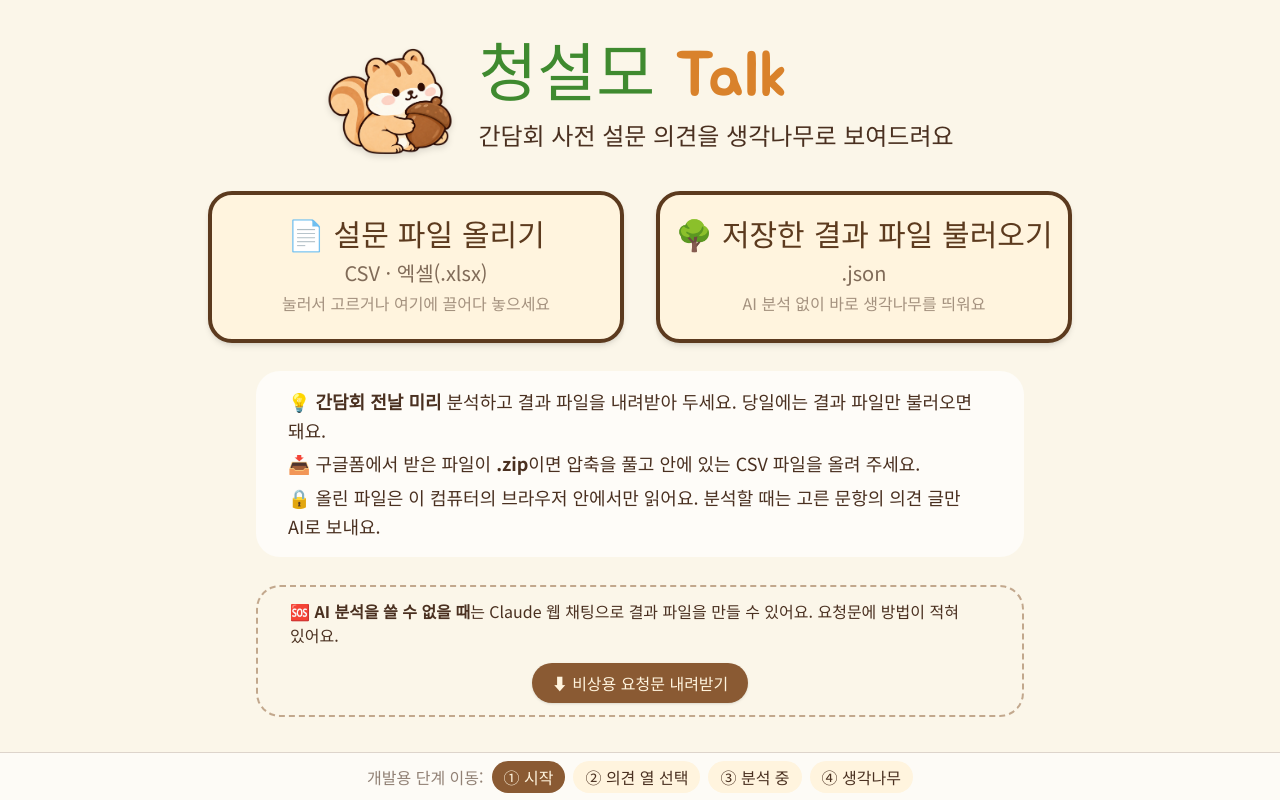
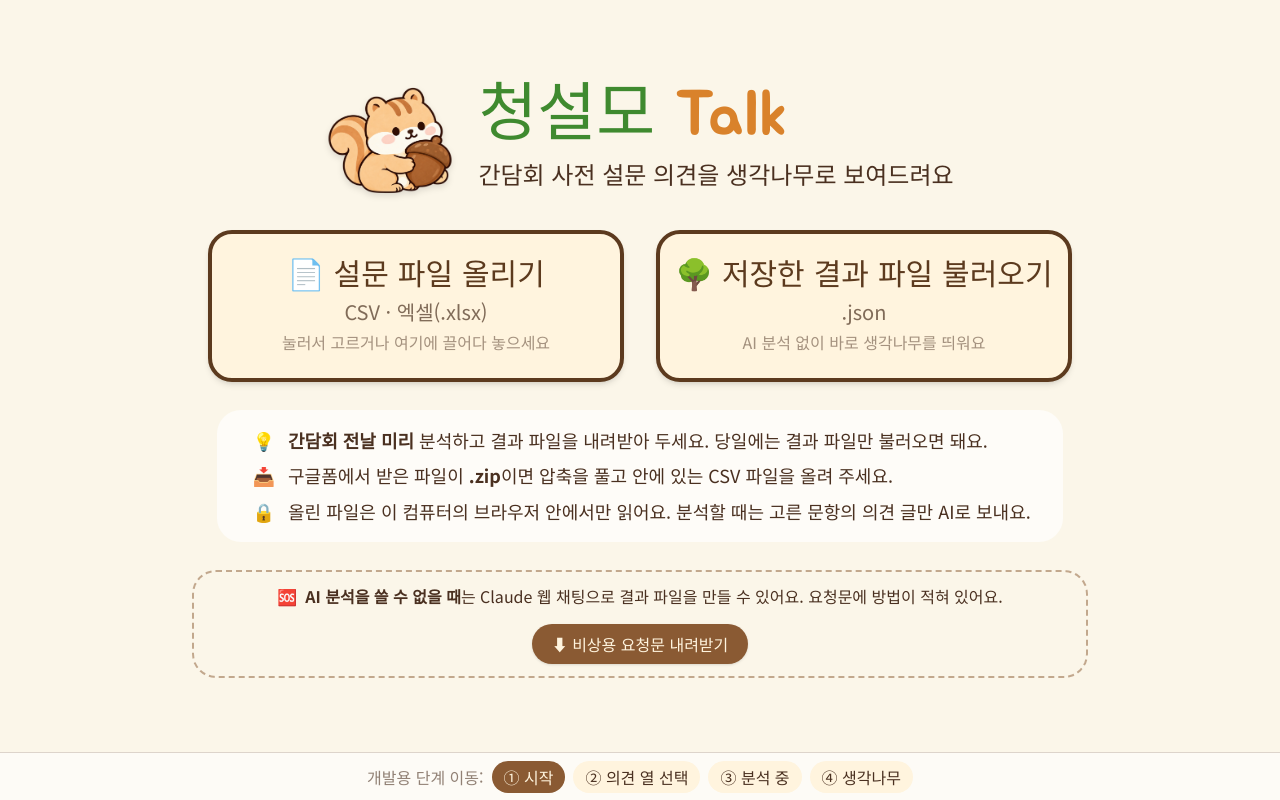
Before and after one commit to hbchoi36-alt/cheongseolmo-talk, a Next.js app: page / in a window 1280 px wide. Built offline with nearby package versions, Linux system fonts and the light colour scheme.

Commit message:
시작 화면 안내 문구가 한 줄에 들어가도록 상자를 넓히고 마지막 줄에 글자가 홀로 남지 않게 했으며, 줄이 바뀌면 이모지 옆 글 위치에 맞춰 내어쓰게 함

```diff
--- a/components/StartStep.tsx
+++ b/components/StartStep.tsx
@@ -9,6 +9,18 @@ interface StartStepProps {
   /** 파일을 읽어 보고, 읽지 못하면 이유를 돌려준다 */
   onSurveySelected: (file: File, kind: SurveyFileKind) => Promise<string | null>;
   onResultLoaded: (result: ResultFile, fileName: string) => void;
+}
+
+/** 안내 한 줄 — 줄이 바뀌어도 둘째 줄부터 글 시작 위치에 맞춰 들여 써지도록 이모지와 글을 나란히 둔다 */
+function Note({ icon, children }: { icon: string; children: React.ReactNode }) {
+  return (
+    <li className="flex gap-2.5">
+      <span aria-hidden="true" className="w-[1.6em] shrink-0 text-center">
+        {icon}
+      </span>
+      <span>{children}</span>
+    </li>
+  );
 }
 
 export default function StartStep({ onSurveySelected, onResultLoaded }: StartStepProps) {
@@ -31,18 +43,24 @@ export default function StartStep({ onSurveySelected, onResultLoaded }: StartSte
           <LoadResultButton onLoaded={onResultLoaded} />
         </div>
 
-        <ul className="flex max-w-3xl flex-col gap-1 rounded-3xl bg-white/70 px-8 py-4 text-lg leading-relaxed">
-          <li>
-            💡 <strong>간담회 전날 미리</strong> 분석하고 결과 파일을 내려받아 두세요. 당일에는 결과 파일만 불러오면 돼요.
-          </li>
-          <li>📥 구글폼에서 받은 파일이 <strong>.zip</strong>이면 압축을 풀고 안에 있는 CSV 파일을 올려 주세요.</li>
-          <li>🔒 올린 파일은 이 컴퓨터의 브라우저 안에서만 읽어요. 분석할 때는 고른 문항의 의견 글만 AI로 보내요.</li>
+        {/* break-keep: 한국어를 단어 단위로 줄바꿈, text-pretty: 마지막 줄에 한두 글자만 남지 않게 */}
+        <ul className="flex max-w-4xl flex-col gap-1.5 break-keep rounded-3xl bg-white/70 px-8 py-4 text-lg leading-relaxed text-pretty">
+          <Note icon="💡">
+            <strong>간담회 전날 미리</strong> 분석하고 결과 파일을 내려받아 두세요. 당일에는 결과 파일만 불러오면 돼요.
+          </Note>
+          <Note icon="📥">
+            구글폼에서 받은 파일이 <strong>.zip</strong>이면 압축을 풀고 안에 있는 CSV 파일을 올려 주세요.
+          </Note>
+          <Note icon="🔒">올린 파일은 이 컴퓨터의 브라우저 안에서만 읽어요. 분석할 때는 고른 문항의 의견 글만 AI로 보내요.</Note>
         </ul>
 
         {/* 비상 경로: API 분석을 쓸 수 없을 때 다른 담당자도 따라 할 수 있도록 요청문을 앱에서 바로 받는다 */}
-        <section className="flex max-w-3xl flex-wrap items-center justify-center gap-4 rounded-3xl border-2 border-dashed border-acorn-cap/50 px-8 py-3 text-base">
-          <p>
-            🆘 <strong>AI 분석을 쓸 수 없을 때</strong>는 Claude 웹 채팅으로 결과 파일을 만들 수 있어요. 요청문에 방법이 적혀 있어요.
+        <section className="flex max-w-4xl flex-wrap items-center justify-center gap-4 rounded-3xl border-2 border-dashed border-acorn-cap/50 px-8 py-3 text-base">
+          <p className="flex gap-2 break-keep text-pretty">
+            <span aria-hidden="true" className="shrink-0">🆘</span>
+            <span>
+              <strong>AI 분석을 쓸 수 없을 때</strong>는 Claude 웹 채팅으로 결과 파일을 만들 수 있어요. 요청문에 방법이 적혀 있어요.
+            </span>
           </p>
           <a
             href="/request-guide"
```
Also changed, not shown: 1 other file (tests, documents, lock files or other folders).
